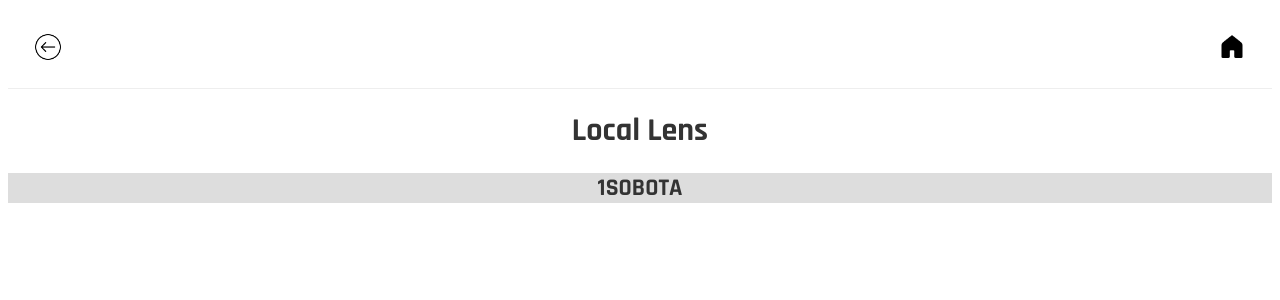
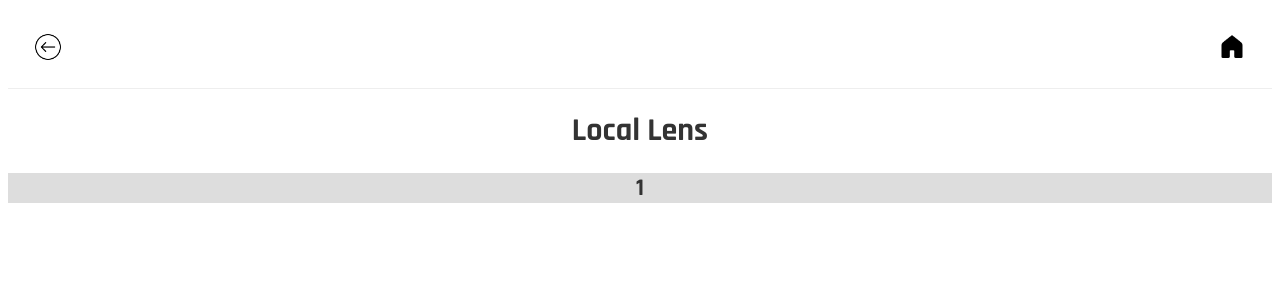
Before and after one commit to evca94/Projekt-LocalLens, a React (Vite) app: page /itinerar/1 in a window 1280 px wide. Shown: the top 300 px of the page. Built offline with nearby package versions, Linux system fonts and the light colour scheme.

Commit message:
oprava vykřičníku

```diff
--- a/src/Components/Category/Category.jsx
+++ b/src/Components/Category/Category.jsx
@@ -2,7 +2,8 @@ import { BodProgramu } from "../BodProgramu/BodProgramu"
 import { NazevActivity } from "../NazevActivity/NazevActivity"
 
 export const Category = ({name, items} ) => {
-if (items || items.length === 0) {
+
+if (!items || items.length === 0) {
   return null
 }
 
@@ -16,7 +17,7 @@ if (items || items.length === 0) {
 
     return (
     <BodProgramu
-     key={name}
+     key={item.name}
      program={item} />
   )
   })}
--- a/src/Components/Dentitle/DenTitle.jsx
+++ b/src/Components/Dentitle/DenTitle.jsx
@@ -2,7 +2,7 @@ import './denTitle.css';
 export const DenTitle = ({dayTitle} ) => {
   return (
 
-     <div className="den-title"><h2>{dayTitle}sobota</h2></div>
+     <div className="den-title"><h2>{dayTitle}</h2></div>
 
   )
   }
--- a/src/pages/ItinerarPage/ItinerarPage.jsx
+++ b/src/pages/ItinerarPage/ItinerarPage.jsx
@@ -1,8 +1,6 @@
 import { PageTitle } from '../../Components/PageTitle/PageTitle';
 import { Navigace } from '../../Components/Navigace/Navigace';
 import { DenTitle } from '../../Components/DenTitle/DenTitle';
-import { NazevActivity } from '../../Components/NazevActivity/NazevActivity';
-import { BodProgramu } from '../../Components/BodProgramu/BodProgramu';
 import { useParams } from 'react-router-dom';
 import  itinerary from '../../../data/itinerary.json'
 import { Category } from '../../Components/Category/Category';
@@ -18,8 +16,7 @@ const categories = ["Snídaně","Dopolední aktivity", "Oběd", "Odpolední akti
     <>
     <Navigace />
    <PageTitle />
-    <DenTitle
-    dayTitle={den} />
+    <DenTitle dayTitle={den} />
     {categories.map((category) => {
       const filteredItems = filteredItinerar.filter((item ) => category === item.category)
 
```
Also changed, not shown: src/Components/BodProgramu/BodProgramu.jsx (line endings or trailing spaces).
